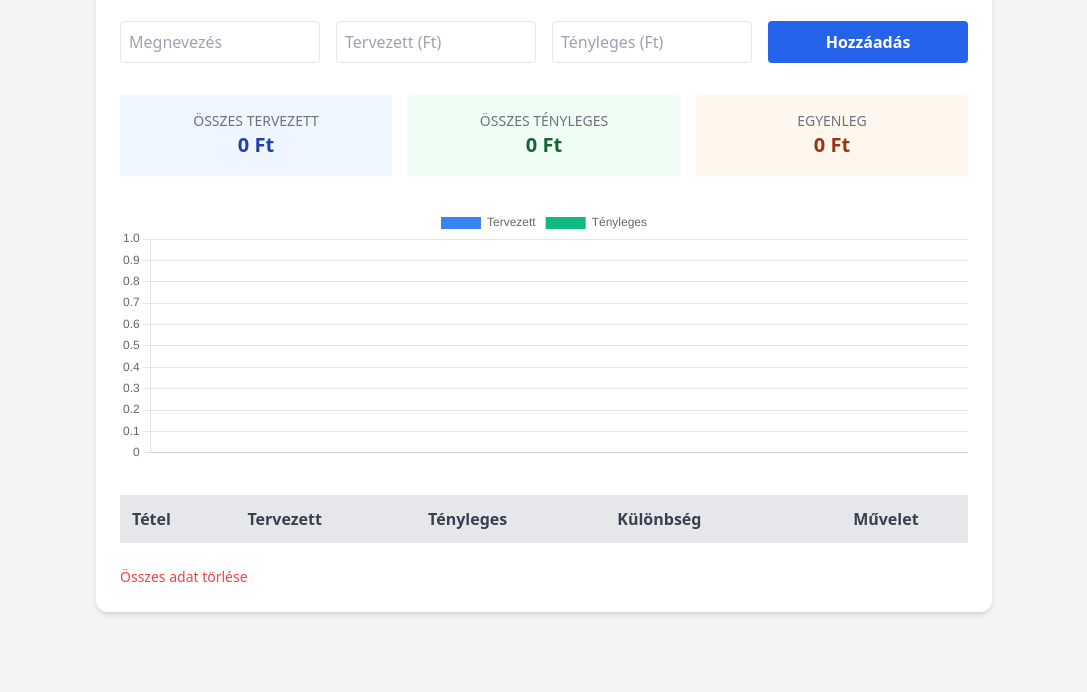
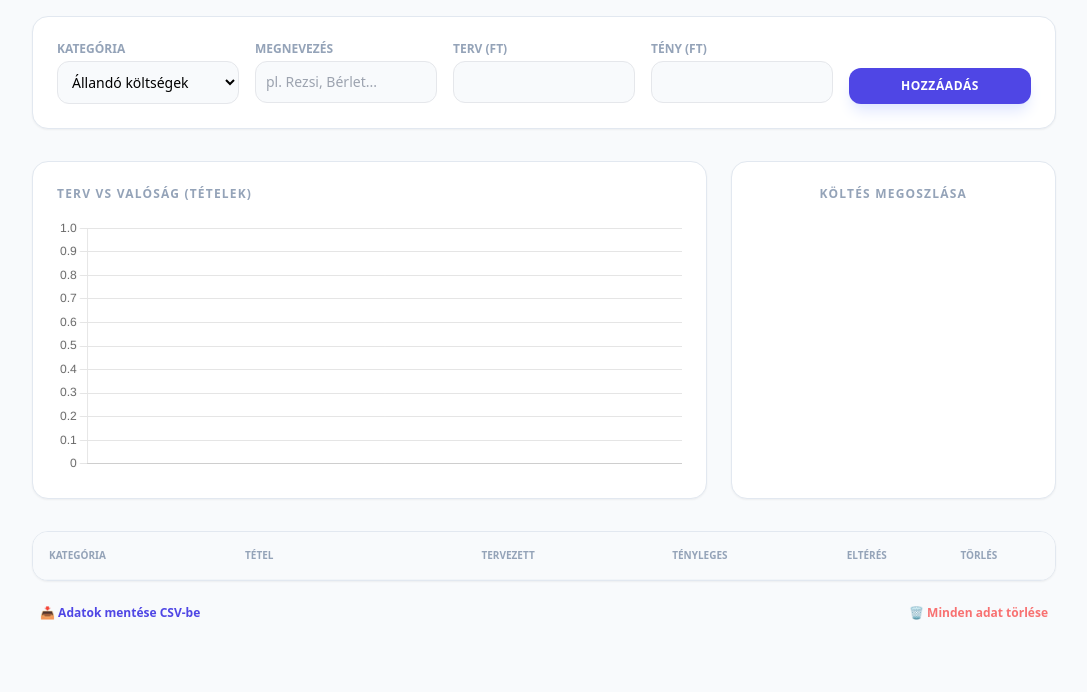
Before and after one commit to lazarluca2001/finance, a plain HTML site: page index.html in a window 1280 px wide. Shown: the part 108-800 px from the top of the page, without its empty margins (96-1183 px from the left). Drawn offline with nearby package versions, Linux system fonts and the light colour scheme.

Commit message:
Revamp budget tracker UI and add CSV export
Updated the title and layout of the budget tracker. Enhanced the UI with new sections for categories and charts, and added CSV export functionality.

```diff
--- a/index.html
+++ b/index.html
@@ -3,101 +3,128 @@
 <head>
     <meta charset="UTF-8">
     <meta name="viewport" content="width=device-width, initial-scale=1.0">
-    <title>Kiadás Figyelő</title>
+    <title>Saját Költségvetésem 2026</title>
     <script src="https://cdn.tailwindcss.com"></script>
     <script src="https://cdn.jsdelivr.net/npm/chart.js"></script>
 </head>
-<body class="bg-gray-100 p-4 md:p-10">
+<body class="bg-slate-50 p-4 md:p-8">
 
-    <div class="max-w-4xl mx-auto bg-white p-6 rounded-xl shadow-md">
-        <h1 class="text-2xl font-bold mb-6 text-gray-800 border-b pb-2">Költségvetés Tervező</h1>
+    <div class="max-w-5xl mx-auto">
+        <header class="mb-8 text-center">
+            <h1 class="text-3xl font-extrabold text-slate-800">Költségvetés 2026</h1>
+            <p class="text-slate-500 font-medium">GitHub Pages alapú kiadáskövető</p>
+        </header>
 
-        <div class="grid grid-cols-1 md:grid-cols-4 gap-4 mb-8">
-            <input type="text" id="desc" placeholder="Megnevezés" class="p-2 border rounded">
-            <input type="number" id="planned" placeholder="Tervezett (Ft)" class="p-2 border rounded">
-            <input type="number" id="actual" placeholder="Tényleges (Ft)" class="p-2 border rounded">
-            <button onclick="addItem()" class="bg-blue-600 text-white font-bold py-2 px-4 rounded hover:bg-blue-700 transition">Hozzáadás</button>
+        <div class="bg-white p-6 rounded-2xl shadow-sm border border-slate-200 mb-8">
+            <div class="grid grid-cols-1 md:grid-cols-5 gap-4">
+                <div class="md:col-span-1">
+                    <label class="block text-xs font-bold text-slate-400 mb-1 uppercase">Kategória</label>
+                    <select id="category" class="w-full p-2.5 border rounded-xl bg-slate-50 outline-none focus:ring-2 focus:ring-indigo-400 text-sm font-medium">
+                        <option value="ÁLLANDÓ KÖLTSÉGEK">Állandó költségek</option>
+                        <option value="KÖZLEKEDÉS">Közlekedés</option>
+                        <option value="BEVÁSÁRLÁS">Bevásárlás</option>
+                        <option value="TÁNCÓRÁK">Táncórák</option>
+                        <option value="EVENT KÖLTSÉGEK">Event költségek</option>
+                        <option value="MEGTAKARÍTÁSOK, PÉNZÜGYEK">Megtakarítások</option>
+                        <option value="EGYÉB">Egyéb</option>
+                    </select>
                 </div>
-
-        <div class="grid grid-cols-1 md:grid-cols-3 gap-4 mb-8 text-center">
-            <div class="bg-blue-50 p-4 rounded shadow-sm">
-                <p class="text-sm text-gray-500 uppercase">Összes Tervezett</p>
-                <p id="totalPlanned" class="text-xl font-bold text-blue-800">0 Ft</p>
+                <div class="md:col-span-1">
+                    <label class="block text-xs font-bold text-slate-400 mb-1 uppercase">Megnevezés</label>
+                    <input type="text" id="desc" placeholder="pl. Rezsi, Bérlet..." class="w-full p-2.5 border rounded-xl bg-slate-50 outline-none focus:ring-2 focus:ring-indigo-400 text-sm">
                 </div>
-            <div class="bg-green-50 p-4 rounded shadow-sm">
-                <p class="text-sm text-gray-500 uppercase">Összes Tényleges</p>
-                <p id="totalActual" class="text-xl font-bold text-green-800">0 Ft</p>
+                <div>
+                    <label class="block text-xs font-bold text-slate-400 mb-1 uppercase">Terv (Ft)</label>
+                    <input type="number" id="planned" class="w-full p-2.5 border rounded-xl bg-slate-50 outline-none focus:ring-2 focus:ring-indigo-400 text-sm">
                 </div>
-            <div class="bg-orange-50 p-4 rounded shadow-sm">
-                <p class="text-sm text-gray-500 uppercase">Egyenleg</p>
-                <p id="balance" class="text-xl font-bold text-orange-800">0 Ft</p>
+                <div>
+                    <label class="block text-xs font-bold text-slate-400 mb-1 uppercase">Tény (Ft)</label>
+                    <input type="number" id="actual" class="w-full p-2.5 border rounded-xl bg-slate-50 outline-none focus:ring-2 focus:ring-indigo-400 text-sm">
+                </div>
+                <div class="flex items-end">
+                    <button onclick="addItem()" class="w-full bg-indigo-600 text-white font-bold py-2.5 rounded-xl hover:bg-indigo-700 transition shadow-lg shadow-indigo-100 uppercase text-xs tracking-wider">
+                        Hozzáadás
+                    </button>
+                </div>
             </div>
         </div>
 
-        <div class="mb-8 h-64">
-            <canvas id="myChart"></canvas>
+        <div class="grid grid-cols-1 lg:grid-cols-3 gap-6 mb-8">
+            <div class="lg:col-span-2 bg-white p-6 rounded-2xl shadow-sm border border-slate-200">
+                <h3 class="text-xs font-bold text-slate-400 uppercase mb-4 tracking-widest">Terv vs Valóság (Tételek)</h3>
+                <div class="h-64">
+                    <canvas id="barChart"></canvas>
+                </div>
+            </div>
+            <div class="bg-white p-6 rounded-2xl shadow-sm border border-slate-200 flex flex-col items-center">
+                <h3 class="text-xs font-bold text-slate-400 uppercase mb-4 w-full tracking-widest text-center">Költés megoszlása</h3>
+                <div class="h-64 w-full">
+                    <canvas id="doughnutChart"></canvas>
+                </div>
+            </div>
         </div>
 
+        <div class="bg-white rounded-2xl shadow-sm border border-slate-200 overflow-hidden">
             <div class="overflow-x-auto">
-            <table class="w-full text-left border-collapse">
-                <thead>
-                    <tr class="bg-gray-200 text-gray-700">
-                        <th class="p-3">Tétel</th>
-                        <th class="p-3">Tervezett</th>
-                        <th class="p-3">Tényleges</th>
-                        <th class="p-3">Különbség</th>
-                        <th class="p-3 text-center">Művelet</th>
+                <table class="w-full text-left">
+                    <thead class="bg-slate-50 border-b border-slate-100 text-slate-400 uppercase text-[10px] font-black">
+                        <tr>
+                            <th class="p-4">Kategória</th>
+                            <th class="p-4">Tétel</th>
+                            <th class="p-4 text-right">Tervezett</th>
+                            <th class="p-4 text-right">Tényleges</th>
+                            <th class="p-4 text-right">Eltérés</th>
+                            <th class="p-4 text-center">Törlés</th>
                         </tr>
                     </thead>
-                <tbody id="tableBody">
+                    <tbody id="tableBody" class="divide-y divide-slate-50 text-sm">
                         </tbody>
                 </table>
             </div>
-        <button onclick="clearData()" class="mt-6 text-red-500 text-sm hover:underline font-medium">Összes adat törlése</button>
+        </div>
+
+        <div class="mt-6 flex justify-between items-center px-2">
+            <button onclick="exportToCSV()" class="text-indigo-600 text-xs font-bold hover:underline">📥 Adatok mentése CSV-be</button>
+            <button onclick="clearData()" class="text-red-400 hover:text-red-600 text-xs font-bold transition">🗑 Minden adat törlése</button>
+        </div>
     </div>
 
     <script>
-        let expenses = JSON.parse(localStorage.getItem('expenses')) || [];
-        let myChart;
+        let expenses = JSON.parse(localStorage.getItem('my_budget_2026')) || [];
+        let barChart, doughnutChart;
 
         function updateUI() {
             const tableBody = document.getElementById('tableBody');
             tableBody.innerHTML = '';
 
-            let totalP = 0, totalA = 0;
-
             expenses.forEach((item, index) => {
                 const diff = item.planned - item.actual;
-                totalP += parseFloat(item.planned);
-                totalA += parseFloat(item.actual);
-
-                const row = `<tr class="border-b">
-                    <td class="p-3 font-medium">${item.desc}</td>
-                    <td class="p-3">${Number(item.planned).toLocaleString()} Ft</td>
-                    <td class="p-3">${Number(item.actual).toLocaleString()} Ft</td>
-                    <td class="p-3 ${diff < 0 ? 'text-red-500' : 'text-green-600'} font-bold">${diff.toLocaleString()} Ft</td>
-                    <td class="p-3 text-center">
-                        <button onclick="removeItem(${index})" class="text-red-400 hover:text-red-600">✖</button>
+                const row = `
+                    <tr class="hover:bg-slate-50 transition-colors">
+                        <td class="p-4"><span class="px-2 py-1 rounded-md bg-indigo-50 text-[10px] font-bold text-indigo-600 uppercase tracking-tight">${item.category}</span></td>
+                        <td class="p-4 font-semibold text-slate-700">${item.desc}</td>
+                        <td class="p-4 text-right text-slate-500">${Number(item.planned).toLocaleString()} Ft</td>
+                        <td class="p-4 text-right font-medium text-slate-700">${Number(item.actual).toLocaleString()} Ft</td>
+                        <td class="p-4 text-right font-bold ${diff < 0 ? 'text-rose-500' : 'text-emerald-500'}">${diff.toLocaleString()} Ft</td>
+                        <td class="p-4 text-center">
+                            <button onclick="removeItem(${index})" class="text-slate-300 hover:text-rose-500 transition-colors">✕</button>
                         </td>
                     </tr>`;
                 tableBody.innerHTML += row;
             });
 
-            document.getElementById('totalPlanned').innerText = totalP.toLocaleString() + ' Ft';
-            document.getElementById('totalActual').innerText = totalA.toLocaleString() + ' Ft';
-            document.getElementById('balance').innerText = (totalP - totalA).toLocaleString() + ' Ft';
-
-            localStorage.setItem('expenses', JSON.stringify(expenses));
-            updateChart();
+            localStorage.setItem('my_budget_2026', JSON.stringify(expenses));
+            renderCharts();
         }
 
         function addItem() {
             const desc = document.getElementById('desc').value;
+            const category = document.getElementById('category').value;
             const planned = document.getElementById('planned').value;
             const actual = document.getElementById('actual').value;
 
             if(desc && planned && actual) {
-                expenses.push({ desc, planned: parseFloat(planned), actual: parseFloat(actual) });
+                expenses.push({ desc, category, planned: Number(planned), actual: Number(actual) });
                 document.getElementById('desc').value = '';
                 document.getElementById('planned').value = '';
                 document.getElementById('actual').value = '';
@@ -111,26 +138,55 @@
         }
 
         function clearData() {
-            if(confirm('Biztosan törölni akarod az összes adatot?')) {
+            if(confirm('Biztosan törölni szeretnél minden elmentett adatot?')) {
                 expenses = [];
                 updateUI();
             }
         }
 
-        function updateChart() {
-            const ctx = document.getElementById('myChart').getContext('2d');
-            if (myChart) myChart.destroy();
+        function exportToCSV() {
+            let csvContent = "data:text/csv;charset=utf-8,Kategoria,Tetel,Tervezett,Teny,Elteres\n";
+            expenses.forEach(e => {
+                csvContent += `${e.category},${e.desc},${e.planned},${e.actual},${e.planned - e.actual}\n`;
+            });
+            const encodedUri = encodeURI(csvContent);
+            const link = document.createElement("a");
+            link.setAttribute("href", encodedUri);
+            link.setAttribute("download", "koltsegvetes_export.csv");
+            document.body.appendChild(link);
+            link.click();
+        }
 
-            myChart = new Chart(ctx, {
+        function renderCharts() {
+            const ctxBar = document.getElementById('barChart').getContext('2d');
+            if (barChart) barChart.destroy();
+            barChart = new Chart(ctxBar, {
                 type: 'bar',
                 data: {
                     labels: expenses.map(e => e.desc),
                     datasets: [
-                        { label: 'Tervezett', data: expenses.map(e => e.planned), backgroundColor: '#3b82f6' },
-                        { label: 'Tényleges', data: expenses.map(e => e.actual), backgroundColor: '#10b981' }
+                        { label: 'Terv', data: expenses.map(e => e.planned), backgroundColor: '#818cf8', borderRadius: 4 },
+                        { label: 'Tény', data: expenses.map(e => e.actual), backgroundColor: '#10b981', borderRadius: 4 }
                     ]
                 },
-                options: { responsive: true, maintainAspectRatio: false }
+                options: { responsive: true, maintainAspectRatio: false, plugins: { legend: { display: false } } }
+            });
+
+            const catTotals = {};
+            expenses.forEach(e => { catTotals[e.category] = (catTotals[e.category] || 0) + e.actual; });
+
+            const ctxDoughnut = document.getElementById('doughnutChart').getContext('2d');
+            if (doughnutChart) doughnutChart.destroy();
+            doughnutChart = new Chart(ctxDoughnut, {
+                type: 'doughnut',
+                data: {
+                    labels: Object.keys(catTotals),
+                    datasets: [{
+                        data: Object.values(catTotals),
+                        backgroundColor: ['#f87171', '#fbbf24', '#34d399', '#60a5fa', '#818cf8', '#a78bfa', '#cbd5e1']
+                    }]
+                },
+                options: { responsive: true, maintainAspectRatio: false, plugins: { legend: { position: 'bottom', labels: { boxWidth: 10, font: { size: 10 } } } } }
             });
         }
 
```
Lines whose indentation alone changed are shown as unchanged.
